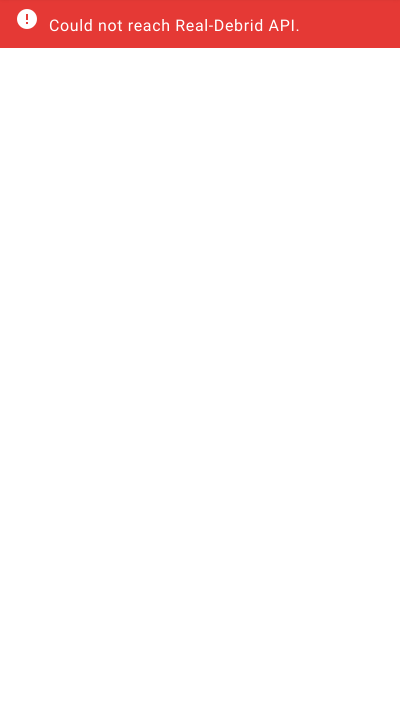
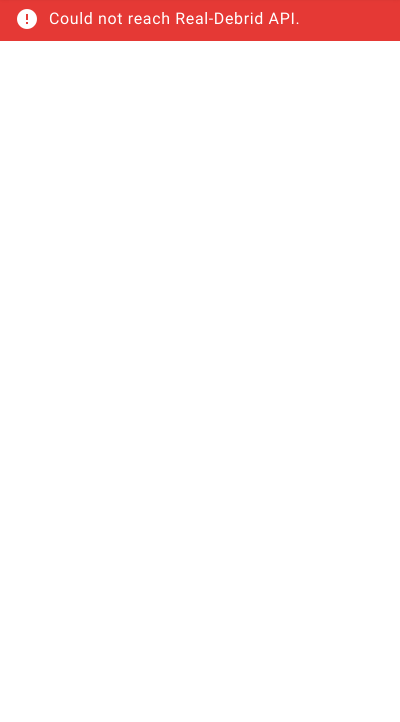
Before and after one commit to JDevlieghere/Real-Debrid, a browser extension: page src/html/popup.html in a window 400 px wide. Shown: the part 122-844 px from the top of the page. Drawn offline with Linux system fonts and the light colour scheme; no server answers; files whose address does not match are found by name.

Commit message:
Further styling improvements

```diff
--- a/src/css/options.css
+++ b/src/css/options.css
@@ -1,3 +1,4 @@
+.login-required h6 { top: 60px; }
 .mdl-layout__content .content { max-width: 1080px; }
 .mdl-grid { padding: 8px 0; }
 
@@ -95,21 +96,6 @@
 	margin: 15px;
 }
 
-.mdl-card .login-required h6 {
-    width: 100%;
-    margin: 0;
-    position: absolute;
-    top: 60px;
-    left: 0;
-    padding: 10px 15px;
-    box-sizing: border-box;
-}
-
-.mdl-card .login-required .material-icons {
-	margin:0 10px 0 0;
-	vertical-align:top;
-}
-
 #optionsCard { order: 1 }
 #downloadsCard { order: 2 }
 #torrentsCard { order: 3 }
--- a/src/css/popup.css
+++ b/src/css/popup.css
@@ -10,18 +10,7 @@
 	padding: 20px;
 }
 
-.page-content .login-required h6 {
-    width: 100%;
-    margin: 0;
-    position: absolute;
-	top: 0;
-    left: 0;
-	text-align: left;
-    padding: 10px 15px;
-    box-sizing: border-box;
-}
-
-.page-content .login-required .material-icons { margin: 0 10px 0 0; }
+.login-required h6 { top: 0; }
 
 /*
   Material
--- a/src/css/style.css
+++ b/src/css/style.css
@@ -15,6 +15,20 @@
 
 .mdl-ripple { background: var(--main-color) !important; } /* Overwrite all */
 
+.login-required h6 {
+    width: 100%;
+    margin: 0;
+    position: absolute;
+    left: 0;
+    padding: 10px 15px;
+    box-sizing: border-box;
+    text-align: left;
+}
+
+.login-required h6 .material-icons {
+	margin: 0 10px 0 0;
+	vertical-align: top;
+}
 
 /*
   Button
@@ -53,6 +67,7 @@
 .mdl-textfield--floating-label.is-dirty .mdl-textfield__label,
 .mdl-textfield--floating-label.has-placeholder .mdl-textfield__label { color: var(--main-color); }
 .mdl-textfield__label:after { background: var(--main-color); }
+.mdl-textfield__label .material-icons { vertical-align: middle; font-size: 22px; }
 
 /*
   Card
```
